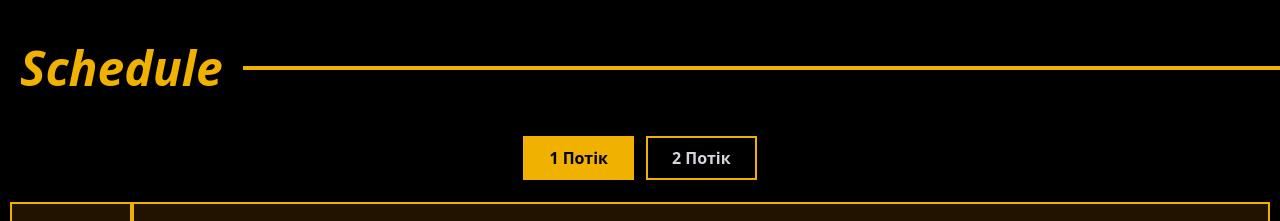
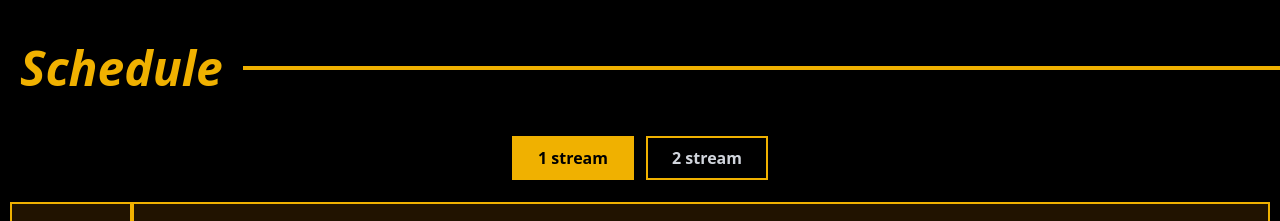
Before and after one commit to LNU-FECT-Student-Government/FrankoITday, a React (Vite) app in the folder FID25/: page / in a window 1280 px wide. Shown: the part 3740-3961 px from the top of the page. Built offline with nearby package versions, Linux system fonts and the light colour scheme; no server answers.

Commit message:
Update UI labels and schedule slot duration
Changed button and form labels from Ukrainian to English in Schedule and WorkshopForm components. Increased slot duration from 15 to 20 minutes in shedule3.json.

```diff
--- a/FID25/src/components/Home/Schedule.tsx
+++ b/FID25/src/components/Home/Schedule.tsx
@@ -55,7 +55,7 @@ function Schedule() {
                         : "bg-black text-gray-300 hover:bg-yellow-950"
                         }`}
                 >
-                    1 Потік
+                    1 stream
                 </button>
                 <button
                     onClick={() => handleFlowChange(2)}
@@ -65,7 +65,7 @@ function Schedule() {
                         : "bg-black text-gray-300 hover:bg-yellow-950"
                         }`}
                 >
-                    2 Потік
+                    2 stream
                 </button>
             </div>
 
--- a/FID25/src/components/common/WorkshopForm.tsx
+++ b/FID25/src/components/common/WorkshopForm.tsx
@@ -336,7 +336,7 @@ export default function WorkshopForm() {
                             onFileSelect={(file) => {
                                 setCvFile(file);
                             }}
-                            label="Завантажте ваше резюме (CV) у форматі PDF"
+                            label="Upload your CV in PDF format"
                         />
                     </div>
 
--- a/FID25/src/data/shedule3.json
+++ b/FID25/src/data/shedule3.json
@@ -13,6 +13,6 @@
     "time": "15:00-17:00",
     "content": ["SoftServe Interview", ""],
     "reservation": true,
-    "slotMinutes": 15
+    "slotMinutes": 20
   }
 ]
```
Also changed, not shown: 1 other file (tests, documents, lock files or other folders).
